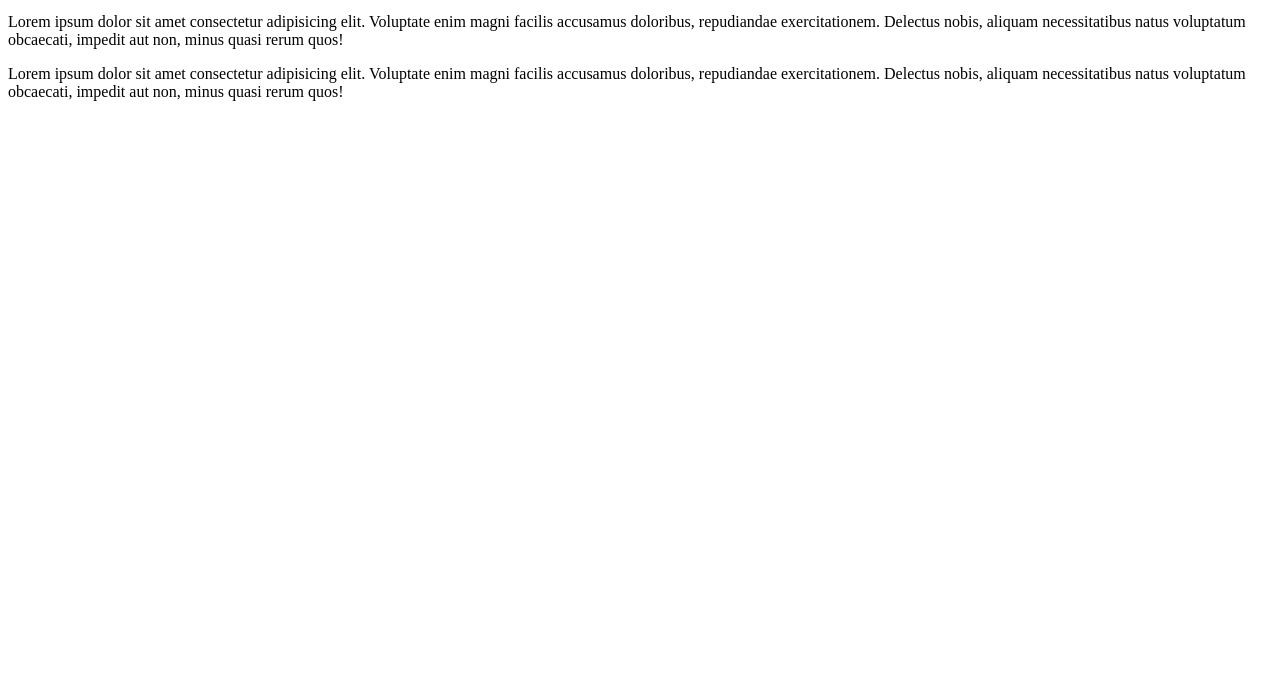
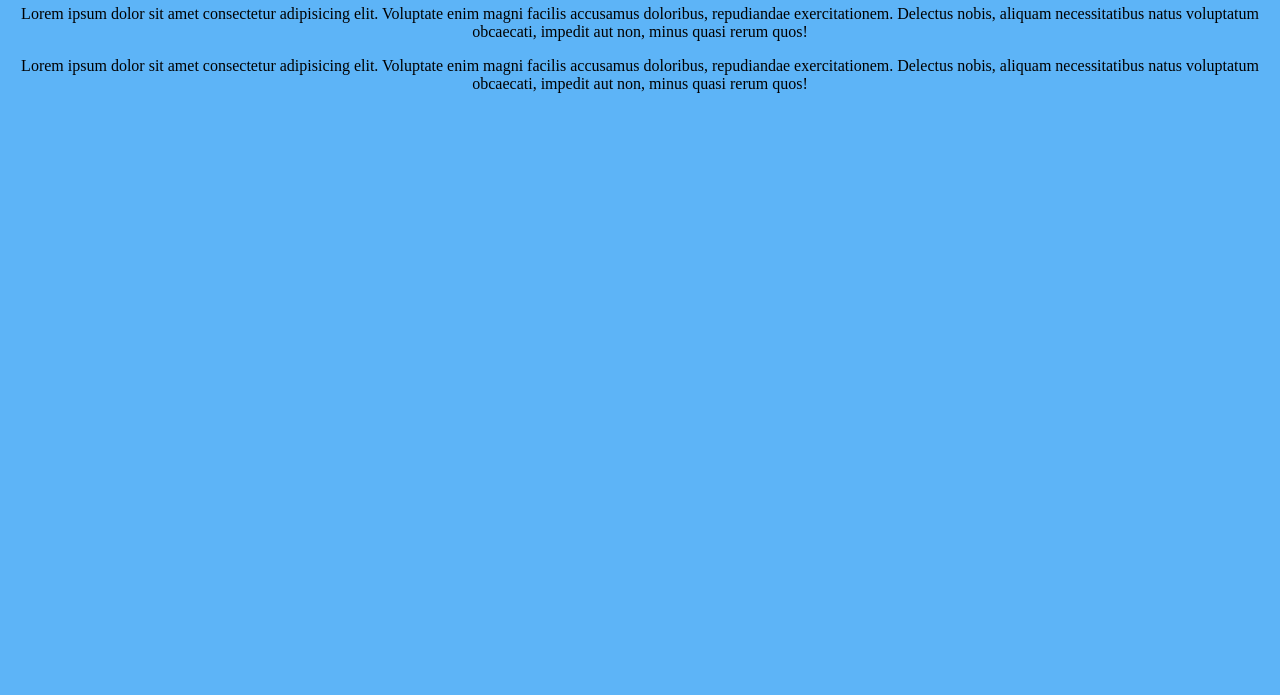
Before and after one commit to butterflyFinger/butterflyfinger.github.io, a plain HTML site: page index.html in a window 1280 px wide. Shown: the part 105-800 px from the top of the page. Drawn offline with Linux system fonts and the light colour scheme.

Commit message:
fix link css

```diff
--- a/index.html
+++ b/index.html
@@ -3,7 +3,7 @@
     <meta charset="UTF-8">
     <meta name="viewport" content="width=device-width, initial-scale=1.0">
     <title>Document</title>
-    <link rel="stylesheet" href=style.css">
+    <link rel="stylesheet" href=style.css>
 </head>
 <body>
     <h1>Butter Fly Finger</h1>
```
